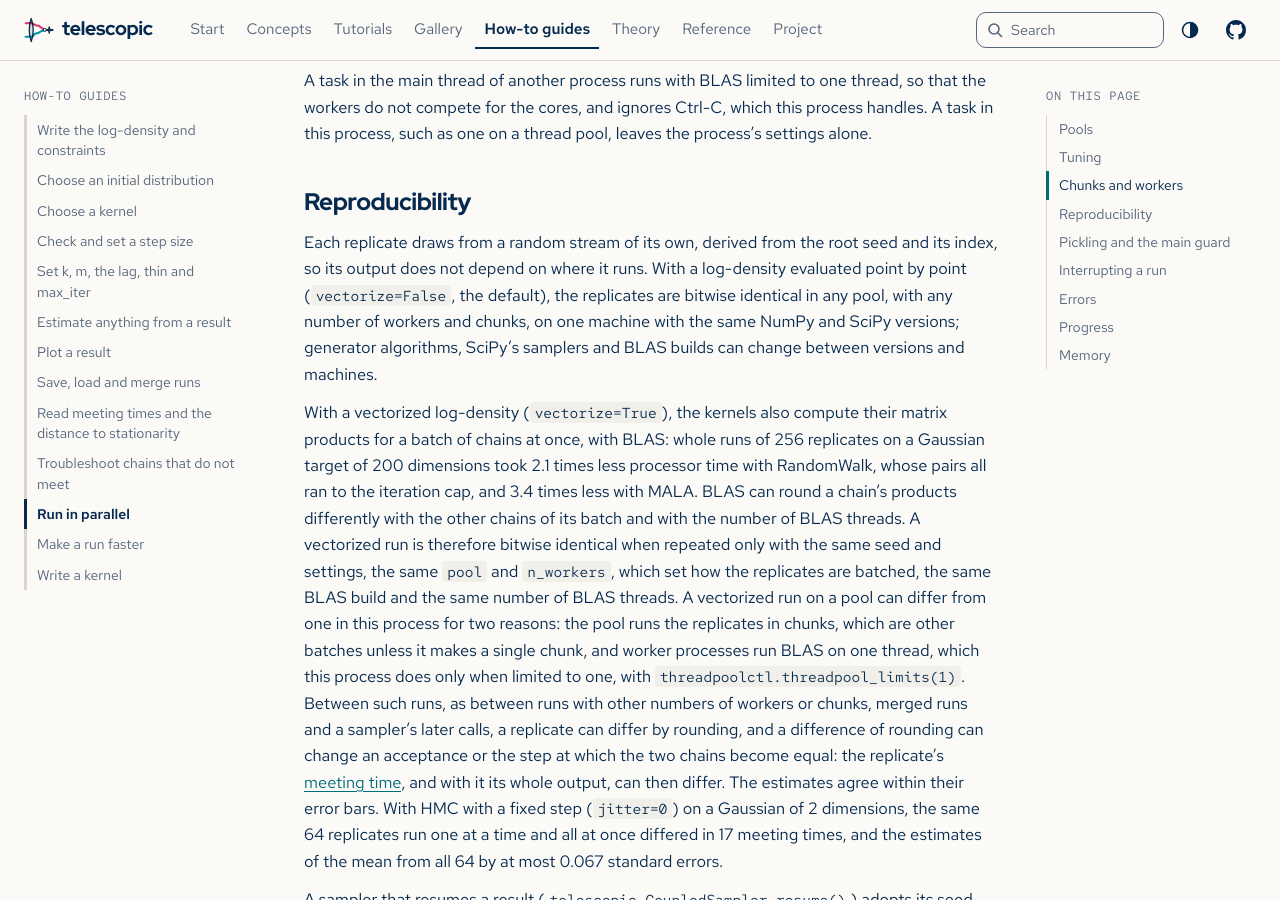
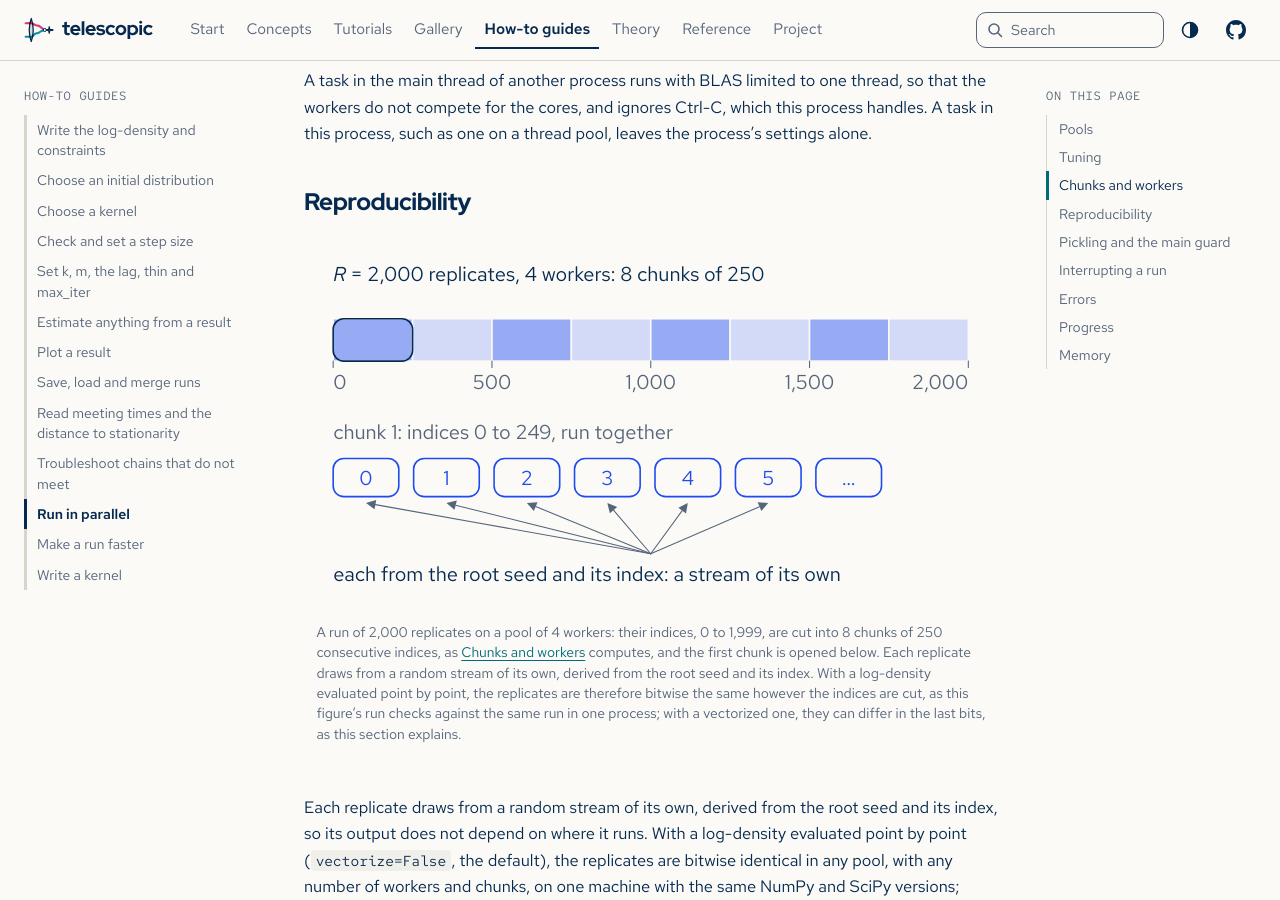
Before and after one commit to joshspeagle/telescopic, a Sphinx documentation site: the page built from docs/guide/parallel.md, in a window 1280 px wide and 900 px high, scrolled down 3034 px. Built offline with Sphinx 7.4.7, drawn with Linux system fonts in a browser that asks for light colours.

Commit message:
Draw a pool's chunks of replicate indices and their streams
Co-Authored-By: Claude Opus 5.5 <noreply@anthropic.com>
Claude-Session: https://claude.ai/code/session_01JkqiRjnZwqMVo8Rd3e5j1c

````diff
--- a/docs/_scripts/figures.py
+++ b/docs/_scripts/figures.py
@@ -23,7 +23,9 @@
 * ``pipeline.svg`` (V9): the steps of an automatic run and the arguments that skip them,
   checked against the package's constants and two small runs;
 * ``result.svg`` (V13): the attributes of a :class:`telescopic.Result`, checked against a
-  small run's, and the methods that read its signed measures and meeting times.
+  small run's, and the methods that read its signed measures and meeting times;
+* ``chunks.svg`` (V14): the chunks into which a pool cuts a run's replicate indices, from
+  a run on a pool that records them, and each index's own random stream.
 
 The figures are drawn on the light figure ground with the colors, faces, sizes and
 helpers of ``brand.py``: magenta for chain X, teal for chain Y, the ink of met chains once
@@ -1397,6 +1399,102 @@ def holds() -> str:
     return svg(width, y - gap + 14, label, "".join(body))
 
 
+def chunks() -> str:
+    """V14: the replicate indices of a run cut into chunks for a pool, and each index's
+    own random stream from the root seed."""
+    name, n, workers = "chunks", 2000, 4
+    sizes: list[int] = []
+
+    class Recorder:
+        # A pool with only map that runs its chunks here and records their sizes.
+        def map(self, task: Callable[[np.ndarray], object], pieces: list) -> list:
+            sizes.extend(len(piece) for piece in pieces)
+            return [task(piece) for piece in pieces]
+
+    def run(pool: object) -> telescopic.Result:
+        return quietly(
+            lambda: telescopic.sample(
+                log_density,
+                initial(),
+                n,
+                kernel=kernel(),
+                k=2,
+                m=12,
+                lag=LAG,
+                pool=pool,
+                n_workers=None if pool is None else workers,
+                rng=SEED,
+            )
+        )
+
+    pooled, here = run(Recorder()), run(None)
+    count = len(sizes)
+    check(sizes == [n // count] * count, name, f"{count} equal chunks of {n // count}")
+    check(
+        np.array_equal(pooled.measure.atoms, here.measure.atoms)
+        and np.array_equal(pooled.measure.weights, here.measure.weights)
+        and np.array_equal(pooled.meeting_times, here.meeting_times),
+        name,
+        "the pooled replicates are bitwise those run in this process",
+    )
+    size = n // count
+    width, left, right = 640.0, 20.0, 620.0
+    strip_y, strip_h = 64.0, 40.0
+    x = Scale(0.0, n, left, right)
+    rule = FIGURE["rule"]
+    body = [
+        text(
+            left,
+            28,
+            rich(("R", ""), f" = {n:,} replicates, {workers} workers: {count} chunks of {size}"),
+        )
+    ]
+    for c in range(count):
+        a, b = float(x(c * size)), float(x((c + 1) * size))
+        opacity = FIGURE["band"] if c % 2 == 0 else FIGURE["area"]
+        body.append(
+            f'<rect x="{_f(a)}" y="{_f(strip_y)}" width="{_f(b - a)}" height="{_f(strip_h)}" '
+            f'fill="{BLUE}" fill-opacity="{opacity}" stroke="{FIGURE_GROUND}" '
+            f'stroke-width="{FIGURE["outline"]}"/>'
+        )
+    for c in range(0, count + 1, 2):
+        at = float(x(c * size))
+        anchor = "start" if c == 0 else "end" if c == count else "middle"
+        body += [
+            segment(at, strip_y + strip_h, at, strip_y + strip_h + 6, MUTED, width=rule),
+            text(at, strip_y + strip_h + 26, f"{c * size:,}", anchor, MUTED),
+        ]
+    # The first chunk, outlined, opened below: its first indices, each with its own
+    # stream from the root seed.
+    shown, cell, gap = 6, 62.0, 14.0
+    row_y = 196.0
+    root_x, root_y = (left + right) / 2, row_y + 112
+    body += [
+        box(float(x(0)), strip_y, float(x(size)) - float(x(0)), strip_h, INK),
+        text(left, row_y - 18, f"chunk 1: indices 0 to {size - 1}, run together", "start", MUTED),
+    ]
+    for i in range(shown + 1):
+        cx = left + i * (cell + gap) + cell / 2
+        body += [
+            box(cx - cell / 2, row_y, cell, 36),
+            text(cx, row_y + 25, "…" if i == shown else str(i), "middle", BLUE),
+        ]
+        if i < shown:
+            body.append(arrow(root_x, root_y - 22, cx, row_y + 42, MUTED, width=rule))
+    body.append(
+        text(left, root_y + 4, "each from the root seed and its index: a stream of its own")
+    )
+    label = (
+        f"A strip of the replicate indices 0 to {n - 1} of a run of {n:,} replicates on "
+        f"{workers} workers, cut into {count} chunks of {size} consecutive indices, shaded "
+        f"alternately and labeled every second boundary; the first chunk is outlined. Below, "
+        f"the first chunk opened: its indices 0 to {shown - 1} and more, run together, each a "
+        f"box with an arrow from one point, labeled: each from the root seed and its index, "
+        f"a stream of its own."
+    )
+    return svg(width, root_y + 20, label, "".join(body))
+
+
 # --------------------------------------------------------------------------- output
 
 
@@ -1412,6 +1510,7 @@ def outputs() -> dict[Path, str]:
         OUT / "remedies.svg": remedies(),
         OUT / "pipeline.svg": pipeline(),
         OUT / "result.svg": holds(),
+        OUT / "chunks.svg": chunks(),
     }
 
 
--- a/docs/guide/parallel.md
+++ b/docs/guide/parallel.md
@@ -169,6 +169,16 @@ settings alone.
 
 ## Reproducibility
 
+```{diagram} chunks
+A run of 2,000 replicates on a pool of 4 workers: their indices, 0 to 1,999, are cut into
+8 chunks of 250 consecutive indices, as [Chunks and workers](#chunks-and-workers)
+computes, and the first chunk is opened below. Each replicate draws from a random stream
+of its own, derived from the root seed and its index. With a log-density evaluated point
+by point, the replicates are therefore bitwise the same however the indices are cut, as
+this figure's run checks against the same run in one process; with a vectorized one,
+they can differ in the last bits, as this section explains.
+```
+
 Each replicate draws from a random stream of its own, derived from the root seed and its
 index, so its output does not depend on where it runs. With a log-density evaluated point
 by point (`vectorize=False`, the default), the replicates are bitwise identical in any
````
Also changed, not shown: docs/_static/figures/chunks.svg (added).
